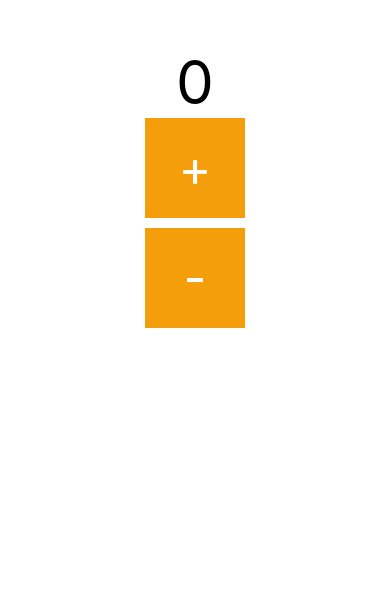
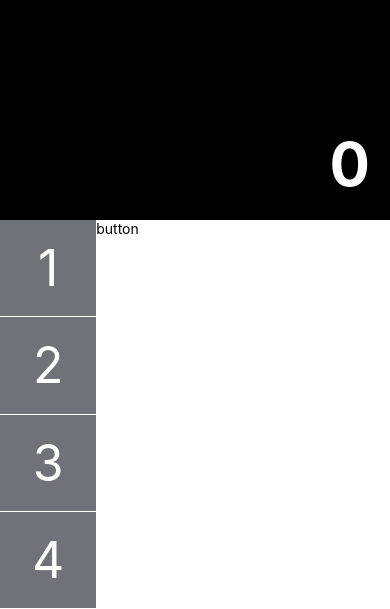
Before and after one commit to anjigu/react_native_calc, a React Native app: screen / in a window 390 px wide. Shown: the part 235-844 px from the top of the page. Built offline with nearby package versions, Linux system fonts and the light colour scheme.

Commit message:
결과 영역, 버튼 영역 지정

```diff
--- a/package.json
+++ b/package.json
@@ -9,6 +9,7 @@
     "web": "expo start --web"
   },
   "dependencies": {
+    "eslint-plugin-react-hooks": "^4.6.0",
     "expo": "~47.0.12",
     "expo-status-bar": "~1.4.2",
     "prop-types": "^15.8.1",
--- a/src/App.js
+++ b/src/App.js
@@ -1,33 +1,45 @@
 import { StatusBar } from 'expo-status-bar';
 import { useState } from 'react';
-import { StyleSheet, Text, View } from 'react-native';
+import { StyleSheet, Text, useWindowDimensions, View } from 'react-native';
 import Button, { ButtonTypes } from './components/Button';
 
 export default function App() {
     const [result, setResult] = useState(0);
 
+    const width = (useWindowDimensions().width - 5) / 4;
+
   return (
     <View style={styles.container}>
-        <Text style={{ fontSize: 60}}>{result}</Text>
-      <Button
-      title='+'
-      onPress={() => {
-        setResult(result + 1);
-        console.log(result);
-      }}
-      buttonStyle={{width: 100, height: 100, marginBottom: 10}}
-      buttonType={ButtonTypes.OPERATOR}
-      />
-      <Button
-      title='-'
-      onPress={() => {
-        setResult(result - 1);
-        console.log(result);
-      }}
-      buttonStyle={{width: 100, height: 100}}
-      buttonType={ButtonTypes.OPERATOR}
-     />
-      <StatusBar style="auto" />
+        <View style={styles.resultContainer}>
+        <StatusBar style="light" />
+        { /*결과 영역*/ }
+        <Text style={styles.result}>{result}</Text>
+        </View>
+
+        <View  style={styles.buttonContainer}>
+        { /*버튼 영역*/ }
+        <View style={styles.leftPad}>
+            <View style={styles.number}>
+                <Button title="1"
+                onPress={()=>{}}
+                buttonStyle={{width, height: width, marginBottom: 1}}/>
+                <Button title="2"
+                onPress={()=>{}}
+                buttonStyle={{width, height: width, marginBottom: 1}}/>
+                <Button title="3"
+                onPress={()=>{}}
+                buttonStyle={{width, height: width, marginBottom: 1}}/>
+                <Button title="4"
+                onPress={()=>{}}
+                buttonStyle={{width, height: width, marginBottom: 1}}/>
+            </View>
+            <View style={styles.bottom}></View>
+        </View>
+
+        <View style={styles.operator}></View>
+            <Text>button</Text>
+        </View>
+
     </View>
   );
 }
@@ -35,8 +47,32 @@ export default function App() {
 const styles = StyleSheet.create({
   container: {
     flex: 1,
-    backgroundColor: '#fff',
-    alignItems: 'center',
+    flexDirection: 'column',
+    backgroundColor: '#ffffff',
+    alignItems: 'stretch',
     justifyContent: 'center',
   },
+  resultContainer: {
+    flex: 1,
+    justifyContent: 'flex-end',
+    alignItems: 'flex-end',
+    backgroundColor: '#000000'
+  },
+  buttonContainer: {
+    flexDirection: 'row',
+    backgroundColor: 'white'
+  },
+  result: {
+    color: '#ffffff',
+    fontSize: 60,
+    fontWeight: '700',
+    paddingBottom: 20,
+    paddingRight: 20,
+  },
+  leftPad: {},
+  number: {},
+  bottom: {
+    flexDirection: 'row',
+  },
+  operator: {},
 });
```
Also changed, not shown: .eslintrc.json, 1 other file (tests, documents, lock files or other folders).
